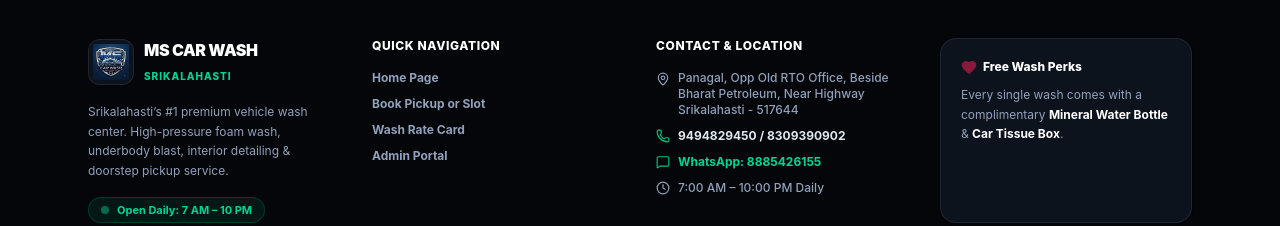
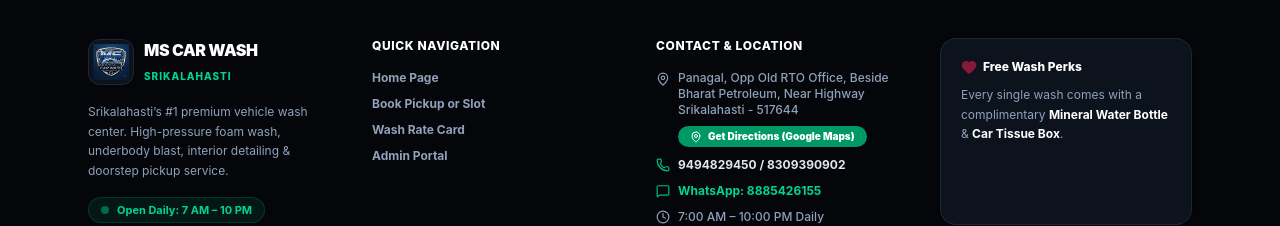
Before and after one commit to likhith3035/MScarwash, a Next.js app: page / in a window 1280 px wide. Shown: the part 5945-6171 px from the top of the page. Built offline with nearby package versions, Linux system fonts and the light colour scheme.

Commit message:
Update exact shop geo coordinates (13.742436, 79.683298), SEO metadata, Google Maps navigation button, and structured data

```diff
--- a/src/app/layout.tsx
+++ b/src/app/layout.tsx
@@ -43,8 +43,8 @@
   other: {
     'geo.region': 'IN-AP',
     'geo.placename': 'Srikalahasti',
-    'geo.position': '13.7538202;79.6914561',
-    'ICBM': '13.7538202, 79.6914561',
+    'geo.position': '13.742436;79.683298',
+    'ICBM': '13.742436, 79.683298',
   },
   verification: {
     google: 'Y9Pz6KKF2dRqhHD68hqf5NrUjcpR2ULh8je2rh_8Kyw',
--- a/src/app/page.tsx
+++ b/src/app/page.tsx
@@ -536,7 +536,7 @@
           <div className="lg:col-span-7 h-[360px] rounded-3xl overflow-hidden border border-black/10 dark:border-white/10 bg-white dark:bg-[#0D131D] shadow-xl relative">
             <iframe
               title="MS Car Wash Srikalahasti Map Location"
-              src="https://www.google.com/maps/embed?pb=!1m18!1m12!1m3!1d15486.294241761895!2d79.6914561!3d13.7538202!2m3!1f0!2f0!3f0!3m2!1i1024!2i768!4f13.1!3m3!1m2!1s0x3a4d4b1a45a33111%3A0x6b801a2f64126937!2sPanagal%2C%20Srikalahasti%2C%20Andhra%20Pradesh%20517644!5e0!3m2!1sen!2sin!4v1700000000000!5m2!1sen!2sin"
+              src="https://maps.google.com/maps?q=13.742436,79.683298&z=17&output=embed"
               width="100%"
               height="100%"
               style={{ border: 0 }}
--- a/src/components/Footer.tsx
+++ b/src/components/Footer.tsx
@@ -55,7 +55,17 @@
             <ul className="space-y-2.5 text-xs font-medium">
               <li className="flex items-start gap-2">
                 <MapPin className="w-3.5 h-3.5 text-slate-400 shrink-0 mt-0.5" />
-                <span>Panagal, Opp Old RTO Office, Beside Bharat Petroleum, Near Highway Srikalahasti - 517644</span>
+                <div>
+                  <span>Panagal, Opp Old RTO Office, Beside Bharat Petroleum, Near Highway Srikalahasti - 517644</span>
+                  <a
+                    href="https://www.google.com/maps/dir/?api=1&destination=13.742436,79.683298"
+                    target="_blank"
+                    rel="noopener noreferrer"
+                    className="mt-2 inline-flex items-center gap-1.5 px-3 py-1 rounded-full bg-emerald-600 hover:bg-emerald-500 text-white font-black text-[10px] shadow-xs transition-all hover:scale-105"
+                  >
+                    <MapPin className="w-3 h-3" /> Get Directions (Google Maps)
+                  </a>
+                </div>
               </li>
               <li className="flex items-center gap-2">
                 <Phone className="w-3.5 h-3.5 text-emerald-500 shrink-0" />
--- a/src/components/StructuredData.tsx
+++ b/src/components/StructuredData.tsx
@@ -22,8 +22,8 @@
     },
     geo: {
       '@type': 'GeoCoordinates',
-      latitude: 13.7538202,
-      longitude: 79.6914561,
+      latitude: 13.742436,
+      longitude: 79.683298,
     },
     areaServed: [
       { '@type': 'AdministrativeArea', name: 'Srikalahasti' },
@@ -155,7 +155,7 @@
       availableLanguage: ['English', 'Telugu', 'Hindi'],
     },
     sameAs: [
-      'https://maps.google.com/?q=Panagal+Srikalahasti+Bharat+Petroleum',
+      'https://maps.google.com/?q=13.742436,79.683298',
     ],
   };
 
```
